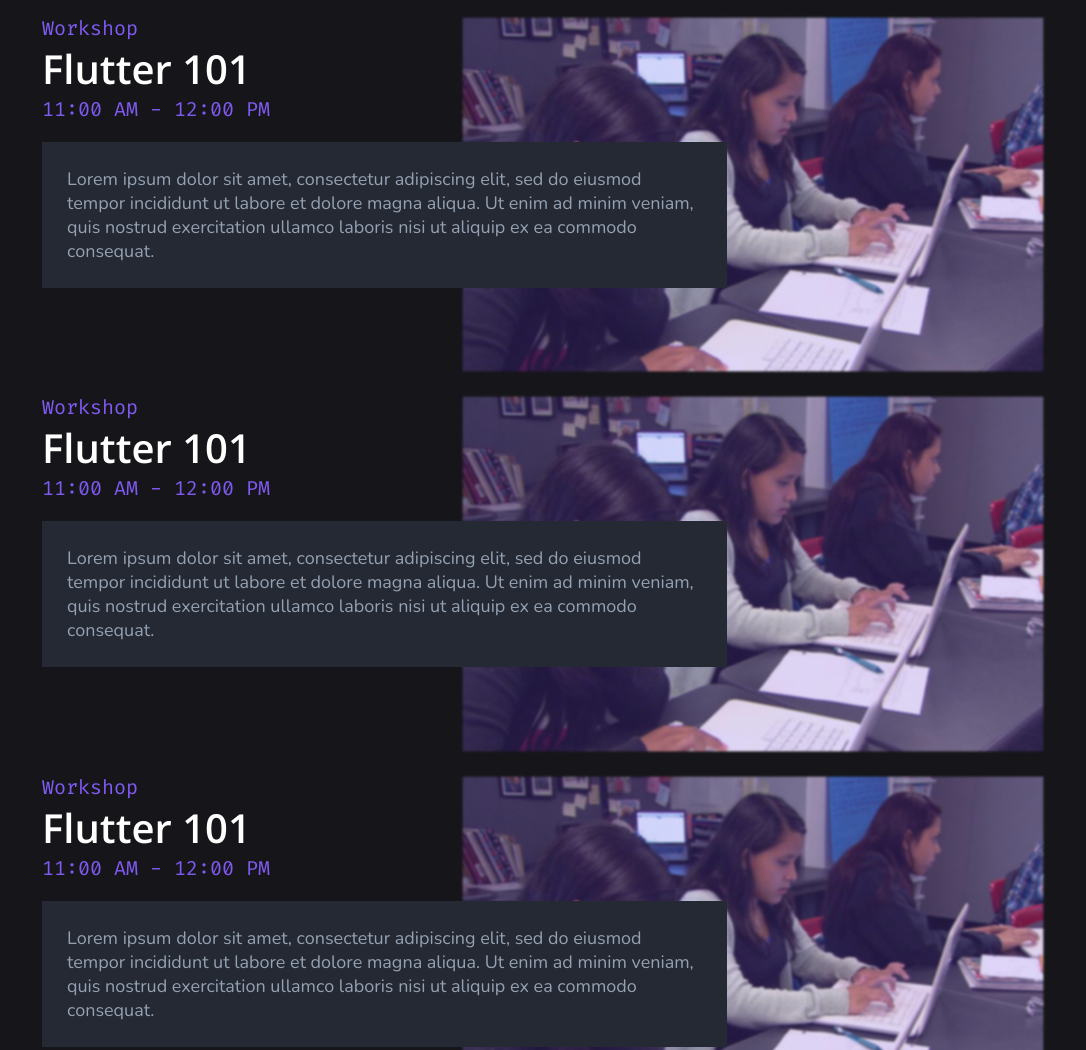
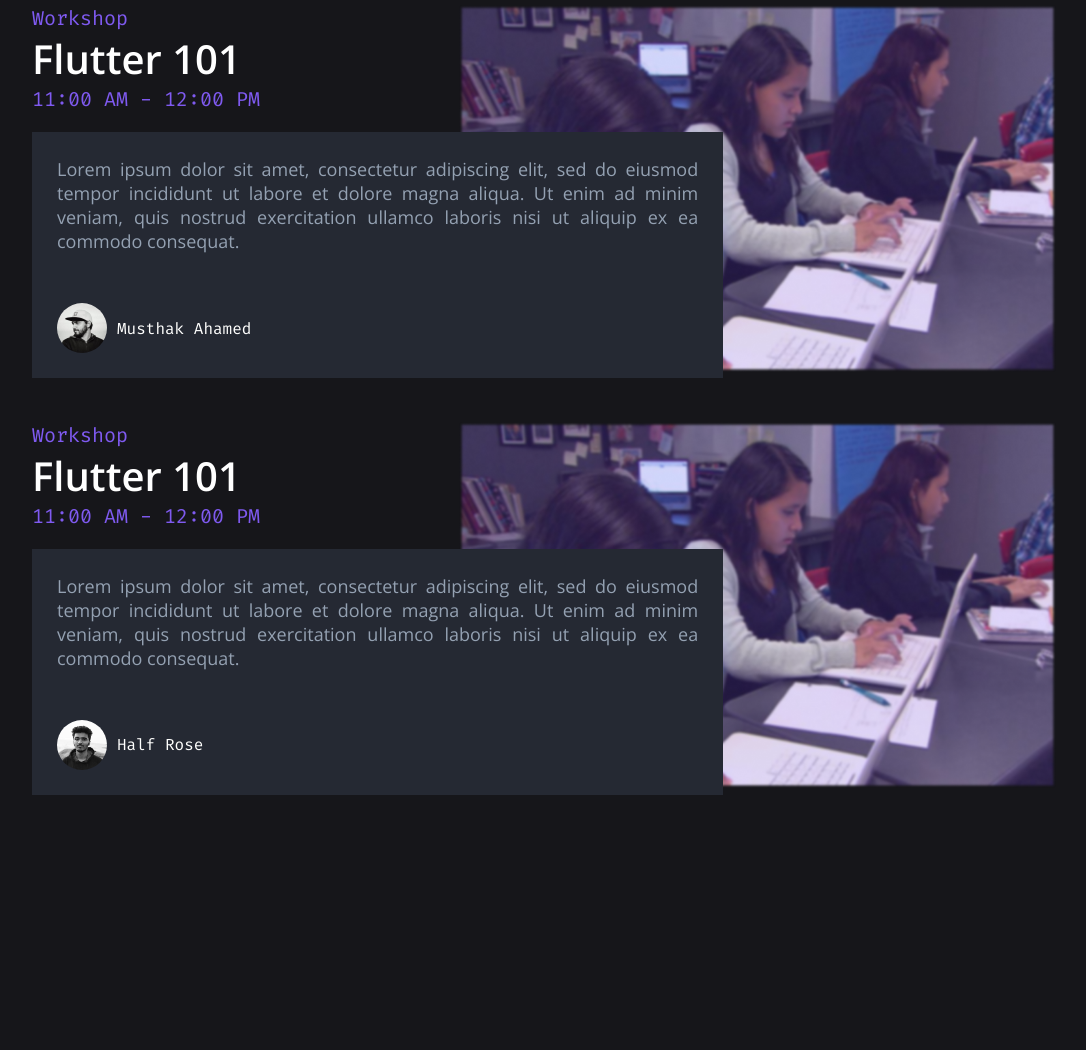
Before and after one commit to so-sc/devhost, a Gatsby site: page / in a window 1280 px wide. Shown: the part 2980-4030 px from the top of the page, without its empty margins (96-1182 px from the left). After the commit the page ends 3918 px from the top, so only its background shows below. Built offline with nearby package versions, Linux system fonts and the light colour scheme; Gatsby itself is replaced by a stand-in of ours; a web font is replaced by a local one.

Commit message:
Added speaker info to event card

```diff
--- a/src/components/events/events.js
+++ b/src/components/events/events.js
@@ -12,6 +12,20 @@ const Events = () => {
           }
         }
       }
+      musthak: file(relativePath: { eq: "speakers/Musthak.jpg" }) {
+        childImageSharp {
+          fluid(maxWidth: 300) {
+            ...GatsbyImageSharpFluid
+          }
+        }
+      }
+      halfRose: file(relativePath: { eq: "speakers/halfRose.jpg" }) {
+        childImageSharp {
+          fluid(maxWidth: 300) {
+            ...GatsbyImageSharpFluid
+          }
+        }
+      }
     }
   `)
   return (
@@ -19,16 +33,31 @@ const Events = () => {
       <Container>
         <h3 className="section__title">Events</h3>
         <div className="events-holder">
-          <EventCard image={data.Event_1.childImageSharp.fluid} />
-          <EventCard image={data.Event_1.childImageSharp.fluid} />
-          <EventCard image={data.Event_1.childImageSharp.fluid} />
+          <EventCard
+            image={data.Event_1.childImageSharp.fluid}
+            speaker="Musthak Ahamed"
+            speakerImage={data.musthak.childImageSharp.fluid}
+            description="Lorem ipsum dolor sit amet, consectetur adipiscing elit, sed do
+          eiusmod tempor incididunt ut labore et dolore magna aliqua. Ut
+          enim ad minim veniam, quis nostrud exercitation ullamco laboris
+          nisi ut aliquip ex ea commodo consequat."
+          />
+          <EventCard
+            image={data.Event_1.childImageSharp.fluid}
+            speaker="Half Rose"
+            speakerImage={data.halfRose.childImageSharp.fluid}
+            description="Lorem ipsum dolor sit amet, consectetur adipiscing elit, sed do
+          eiusmod tempor incididunt ut labore et dolore magna aliqua. Ut
+          enim ad minim veniam, quis nostrud exercitation ullamco laboris
+          nisi ut aliquip ex ea commodo consequat."
+          />
         </div>
       </Container>
     </section>
   )
 }
 
-const EventCard = ({ image }) => {
+const EventCard = ({ image, description, speaker, speakerImage }) => {
   return (
     <div className="Event-card">
       <div className="Event-card-base">
@@ -43,10 +72,11 @@ const EventCard = ({ image }) => {
           <p className="event-time">11:00 AM - 12:00 PM</p>
           <div className="event-details">
             <div className="event-details-info">
-              Lorem ipsum dolor sit amet, consectetur adipiscing elit, sed do
-              eiusmod tempor incididunt ut labore et dolore magna aliqua. Ut
-              enim ad minim veniam, quis nostrud exercitation ullamco laboris
-              nisi ut aliquip ex ea commodo consequat.
+              {description}
+            </div>
+            <div className="event-details-speaker">
+              <Img className="event-details-speaker-image" fluid={speakerImage} alt="speakers" />
+              <h3 className="event-details-speaker-name">{speaker}</h3>
             </div>
           </div>
         </div>
--- a/src/components/events/events.scss
+++ b/src/components/events/events.scss
@@ -1,5 +1,5 @@
 .events {
-  padding-top: 100px;
+  padding: 100px 0;
 
   &-holder {
     display: flex;
@@ -8,7 +8,7 @@
 }
 
 .Event-card {
-  margin: 10px;
+  margin-bottom: 5rem;
   &-base {
     display: flex;
 
@@ -49,7 +49,26 @@
           padding: 25px;
           font-size: 1.8rem;
           color: $color-paragraph;
-          font-family: $font-NN;
+          font-family: $font-OS;
+          text-align: justify;
+        }
+
+        &-speaker {
+          padding: 25px;
+          display: flex;
+          align-items: center;
+          &-image {
+            width: 5rem;
+            border-radius: 100%;
+            margin-right: 1rem;
+          }
+
+          &-name {
+            font-family: $font-FM;
+            color: $color-white;
+            font-size: 1.6rem;
+            font-weight: 200;
+          }
         }
       }
     }
--- a/src/components/speakers/speakers.scss
+++ b/src/components/speakers/speakers.scss
@@ -66,10 +66,6 @@
 
 
             }
-
-            &-right {
-
-            }
         }
     }
 }
```
